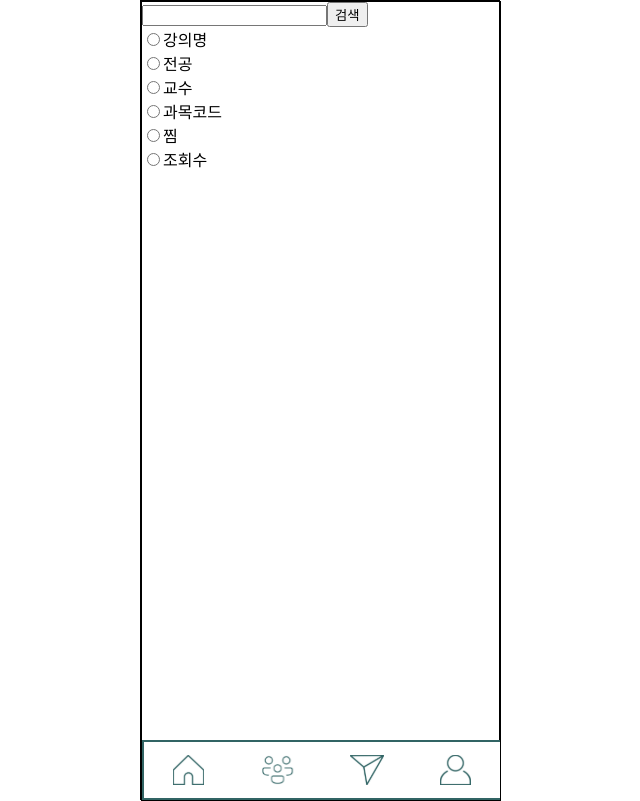
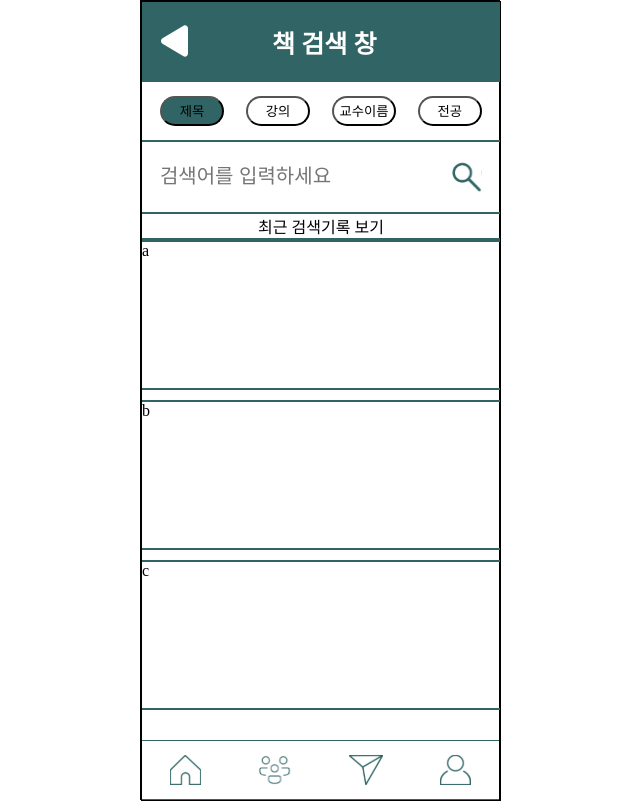
Before and after one commit to DevHiveTeamB/frontend, a Vue app in the folder vue-project/: page /booklist in a window 1280 px wide. Shown: the whole page, without its empty margins (320-960 px from the left). Built offline with nearby package versions, Linux system fonts and the light colour scheme.

Commit message:
게시글 검색 리스트 퍼블리싱 v1

```diff
--- a/vue-project/src/components/NavBar.vue
+++ b/vue-project/src/components/NavBar.vue
@@ -46,16 +46,18 @@ export default {
 
 <style lang="scss" scoped>
 .container {
-  width: 360px;
+  width: 357px;
   height: 60px;
   display: flex;
   align-items: center;
   background: #fff;
-  border: 2px solid #316464;
+  // border up down
+  border-top: 1px solid #316464;
+  border-bottom: 1px solid #316464;
+  // border-left: 2px solid #316464;
 }
 
 .item {
-  width: 100%;
   height: 100%;
   display: flex;
   justify-content: center;
--- a/vue-project/src/views/BookListPage.vue
+++ b/vue-project/src/views/BookListPage.vue
@@ -1,53 +1,72 @@
 <template>
   <!-- 책 검색 창 -->
-  <div>
-    <div class="searchBar">
-      <input v-model="searchText" />
-      <button @click="sendPostRequest">검색</button>
+  <UpperBar title="책 검색 창" />
+  <div style="flex-grow: 1">
+    <div class="categoryContainer">
+      <button
+        :style="this.selectedCategory == value.value ? ' background-color: #316464' : ''"
+        class="categoryItem"
+        :key="index"
+        v-for="(value, index) in categoryOptions"
+        @click="this.selectedCategory = value.value"
+      >
+        {{ value.label }}
+      </button>
     </div>
-    <div class="category">
-      <div v-for="option in categoryOptions" :key="option.value">
-        <input
-          type="radio"
-          :id="option.value"
-          name="category"
-          :value="option.value"
-          v-model="selectedCategory"
-        />
-        <label :for="option.value">{{ option.label }}</label>
+    <div style="border: 1px solid #316464; width: 100%"></div>
+    <div style="display: flex; border-bottom: #316464 solid 2px">
+      <input
+        v-model="searchText"
+        ref="searchInput"
+        placeholder="검색어를 입력하세요"
+        style="
+          padding-left: 5%;
+          border: none;
+          outline: none;
+          color: #316464;
+          font-size: 20px;
+          flex-grow: 1;
+        "
+      />
+      <div style="display: flex; justify-content: center; align-content: center; padding: 5%">
+        <img class="imageItem" src="../assets/main/icon_main_search.svg" @click="searchTest" />
       </div>
     </div>
-    <div class="filter">
-      <div v-for="option in filterOptions" :key="option.value">
-        <input
-          type="radio"
-          :id="option.value"
-          name="filter"
-          :value="option.value"
-          v-model="selectedFilter"
-        />
-        <label :for="option.value">{{ option.label }}</label>
+    <div
+      style="width: 100%; display: flex; flex-direction: column; padding: 0 5%"
+      :style="`${!isPopup ? 'display:none' : ''}`"
+    >
+      <!-- 배열 갯수만큼 출력 -->
+      <div class="searchList" :key="index" v-for="(value, index) in searchList">
+        <div
+          style="background-color: white; border: none; padding: 0 5px"
+          @click="searchList.splice(index, 1)"
+        >
+          x
+        </div>
+        <div
+          style="display: flex; flex-grow: 1; justify-content: center; align-content: center"
+          @click="searchText = value"
+        >
+          {{ value }}
+        </div>
       </div>
+      <div @click="isPopup = false" class="searchList openClose">닫기</div>
     </div>
-
-    <!-- 검색 결과 나열 -->
-    <div class="searchResult">
-      <div v-for="post in searchResult" :key="post.postID">
-        <!-- 사진, 제목, 글 내용, 가격, 조회수, 찜 표시-->
-        <p>{{ post.picture }}</p>
-        <h2>{{ post.postTitle }}</h2>
-        <p>{{ post.postcontent }}</p>
-        <p>{{ post.price }}</p>
-        <p>{{ post.hits }}</p>
-        <p>{{ post.isFavorite }}</p>
-      </div>
+    <div class="openClose" :style="`${isPopup ? 'display:none' : ''}`" @click="isPopup = true">
+      최근 검색기록 보기
     </div>
-    <div></div>
+    <div style="border: 1px solid #316464; width: 100%"></div>
+    <!-- searchResult 만큼 출력 -->
+    <div style="overflow-y: auto; height: 80%">
+      <div class="postItem" :key="index" v-for="(value, index) in searchResult">{{ value }}</div>
+    </div>
   </div>
 </template>
 
 <script>
-import axios from 'axios'
+import axios from '../main.js'
+import UpperBar from '../components/UpperBar.vue'
 export default {
   //백엔드 연결후에 넣어야함
   // created() {
@@ -56,8 +75,15 @@ export default {
   //     alert('검색에 맞는 결과가 없음')
   //   }
   // },
+  components: {
+    // UpperBar
+    UpperBar
+  },
   methods: {
     //책 검색 했을때
+    searchTest() {
+      alert(this.selectedCategory + '\n' + this.searchText)
+    },
     sendPostRequest() {
       const url = '/v1/post'
       const data = { [this.categorySelected]: this.searchText }
@@ -77,15 +103,17 @@ export default {
   },
   data() {
     return {
+      isPopup: false,
       selectedFilter: null,
-      selectedCategory: null,
+      selectedCategory: 'postTitle',
       searchText: '',
-      searchResult: [], //검색 결과를 저장
+      searchList: [1, 2, 3, 4, 5],
+      searchResult: ['a', 'b', 'c'], //검색 결과를 저장
       categoryOptions: [
-        { value: '1', label: '강의명', group: 'category' },
-        { value: '2', label: '전공', group: 'category' },
-        { value: '3', label: '교수', group: 'category' },
-        { value: '4', label: '과목코드', group: 'category' }
+        { value: 'postTitle', label: '제목', group: 'category' },
+        { value: 'lectureName', label: '강의', group: 'category' },
+        { value: 'professor', label: '교수이름', group: 'category' },
+        { value: 'major', label: '전공', group: 'category' }
       ],
       filterOptions: [
         { value: 'like', label: '찜', group: 'filter' },
@@ -110,4 +138,44 @@ export default {
 }
 </script>
 
-<style lang="scss" scoped></style>
+<style lang="scss" scoped>
+.categoryContainer {
+  width: 100%;
+  padding: 0 5%;
+  display: flex;
+  justify-content: space-between;
+  margin: 4% 0;
+}
+
+.openClose {
+  display: flex;
+  justify-content: center;
+  align-content: center;
+}
+
+.categoryItem {
+  width: 20%;
+  padding: 1% 0;
+  border-radius: 20px;
+  font-style: bold;
+  background-color: white;
+}
+
+.searchList {
+  display: flex;
+  width: 100%;
+  padding: 0 5%;
+  border: solid 2px #316464;
+  border-radius: 20px;
+  margin: 4% 0;
+  font-style: bold;
+  background-color: white;
+}
+
+.postItem {
+  height: 150px;
+  margin-bottom: 10px;
+  border-bottom: solid 2px #316464;
+  border-top: solid 2px #316464;
+}
+</style>
--- a/vue-project/src/views/MainPage.vue
+++ b/vue-project/src/views/MainPage.vue
@@ -1,7 +1,7 @@
 <template>
   <!-- view display none으로 조건부 렌더링 -->
   <div style="display: flex; flex-direction: column; width: 100%; height: 100%">
-    <div id="TopBar" :style="!this.isPopup ? 'display : none' : ''">
+    <div id="TopBar">
       <div style="margin-left: auto" class="imageContainer">
         <img
           class="imageItem"
@@ -10,11 +10,11 @@
         />
       </div>
     </div>
-    <div id="view" :style="!this.isPopup ? 'display : none' : ''">
+    <div id="view">
       <div id="logo">
         <img style="width: 100%; height: 100%" src="../assets/main/DevHive_logo.svg" />
       </div>
-      <div id="searchBar" @click="handleSearch">
+      <div id="searchBar" @click="this.$router.push('/booklist')">
         <!-- 줄바꿈 -->
         <div class="tItem" style="width: 20%; flex-direction: column">
           <div class="tItem">Dev</div>
@@ -40,66 +40,6 @@
           src="../assets/main/icon_main_anounce.svg"
           @click="this.$router.push('/announce')"
         />
-      </div>
-    </div>
-    <div id="PopBar" :style="isPopup ? 'display : none' : ''">
-      <div class="imageContainer">
-        <img class="imageItem" src="../assets/main/icon_main_back.svg" @click="handleSearch" />
-      </div>
-
-      <input
-        v-model="searchData"
-        placeholder="검색어를 입력하세요"
-        style="
-          flex-grow: 1;
-          padding: 0px;
-          padding-left: 2%;
-          border: none;
-          outline: none;
-          color: #316464;
-          font-size: 20px;
-          border-left: #316464 solid 3px;
-          border-bottom: #316464 solid 3px;
-        "
-      />
-      <div class="imageContainer" style="border-bottom: #316464 solid 3px">
-        <img
-          class="imageItem"
-          style=""
-          src="../assets/main/icon_main_search.svg"
-          @click="searching"
-        />
-      </div>
-    </div>
-    <div id="Popup" :style="this.isPopup ? 'display : none' : ''">
-      <div class="categoryContainer">
-        <button
-          :style="selectCategory == value ? ' background-color: #316464' : ''"
-          class="categoryItem"
-          :key="index"
-          v-for="(value, index) in selectList"
-          @click="select(value)"
-        >
-          {{ value }}
-        </button>
-      </div>
-      <div style="border: 1px solid #316464; width: 100%"></div>
-      <div style="width: 100%; display: flex; flex-direction: column; padding: 0 5%">
-        <!-- 배열 갯수만큼 출력 -->
-        <div class="searchList" :key="index" v-for="(value, index) in searchList">
-          <div
-            style="background-color: white; border: none; padding: 0 5px"
-            @click="searchList.splice(index, 1)"
-          >
-            x
-          </div>
-          <div
-            style="display: flex; flex-grow: 1; justify-content: center"
-            @click="selectSearchList(value)"
-          >
-            {{ value }}
-          </div>
-        </div>
       </div>
     </div>
   </div>
@@ -148,9 +88,6 @@ export default {
       this.logout() // 뮤테이션을 호출하여 로그아웃 상태 변경
     },
     //검색바 터치시 검색 팝업 띄우기
-    handleSearch() {
-      this.setIsPopup(!this.isPopup)
-    },
     select(value) {
       this.selectCategory = value
     },
```
